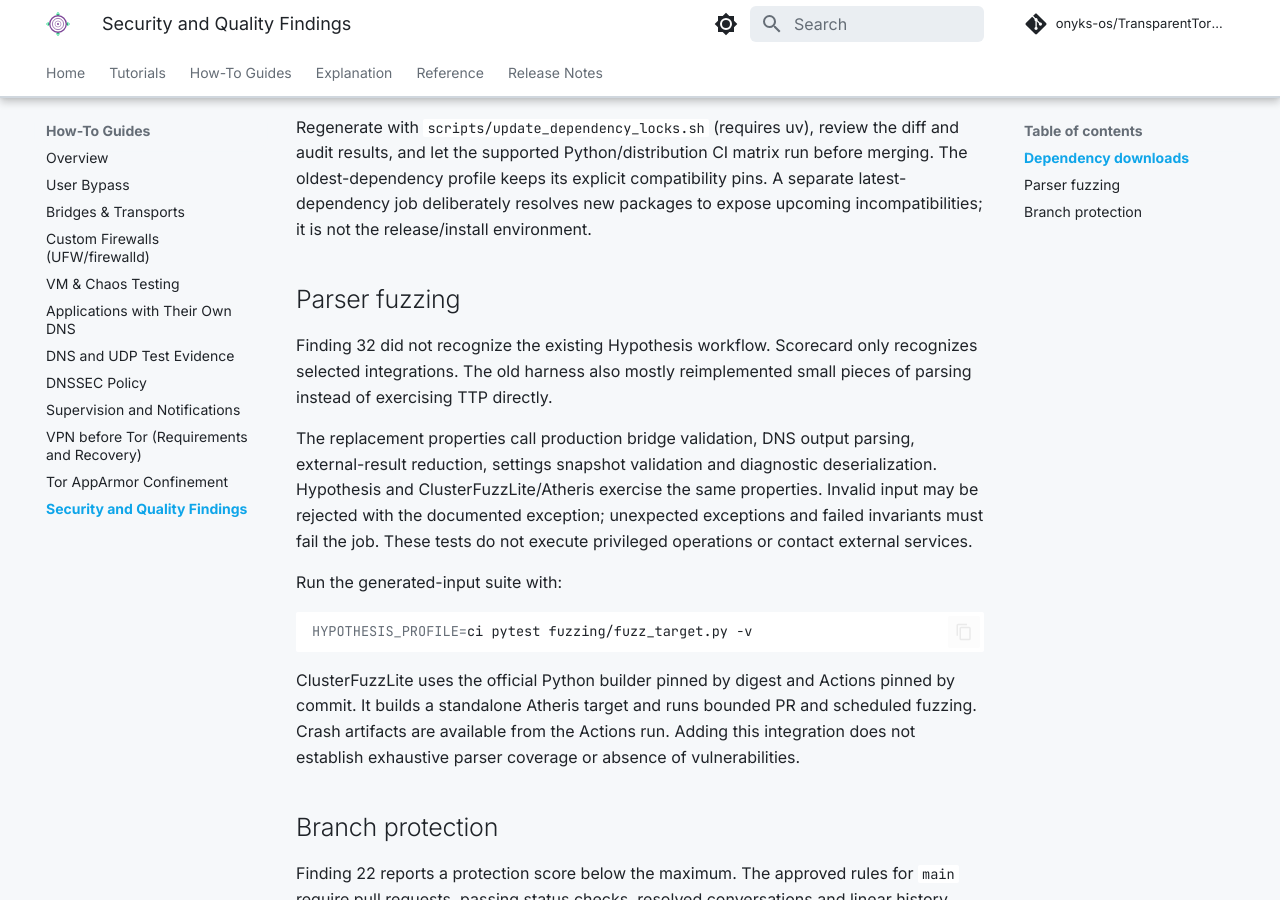
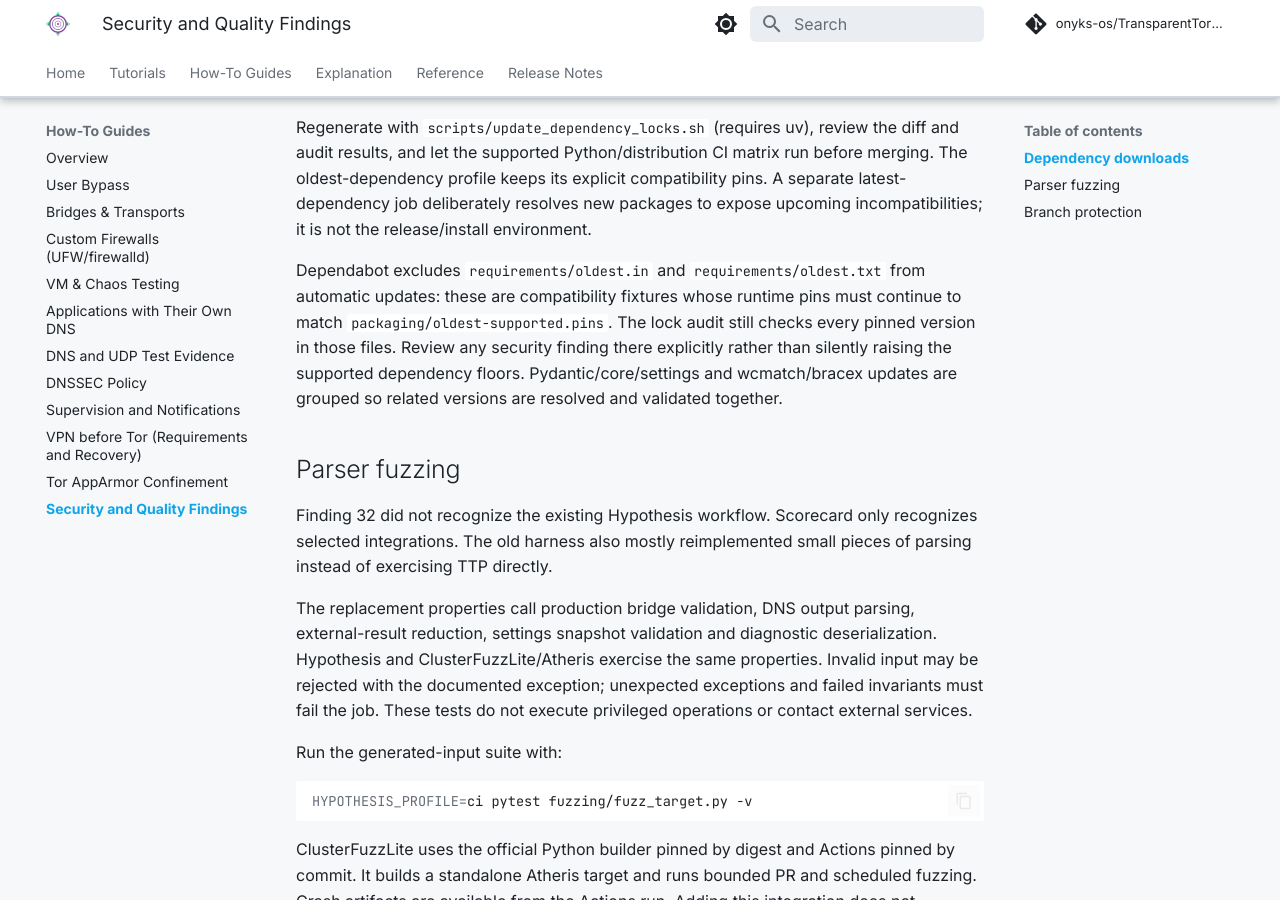
Before and after one commit to onyks-os/TransparentTorProxy, an MkDocs documentation site: the page built from docs/web/how-to/security-quality.md, in a window 1280 px wide and 900 px high, scrolled down 622 px. Built offline with MkDocs 1.6.1 and Material for MkDocs 9.7.7, drawn with Linux system fonts in a browser that asks for light colours; comment, search, counter and statistics services are not loaded.

Commit message:
Resolve Dependabot lock updates together and preserve compatibility fixtures (#145)
Signed-off-by: onyks-os <129986281+onyks-os@users.noreply.github.com>

```diff
--- a/docs/web/how-to/security-quality.md
+++ b/docs/web/how-to/security-quality.md
@@ -25,6 +25,14 @@ diff and audit results, and let the supported Python/distribution CI matrix run
 before merging. The oldest-dependency profile keeps its explicit compatibility
 pins. A separate latest-dependency job deliberately resolves new packages to
 expose upcoming incompatibilities; it is not the release/install environment.
+
+Dependabot excludes `requirements/oldest.in` and `requirements/oldest.txt`
+from automatic updates: these are compatibility fixtures whose runtime pins
+must continue to match `packaging/oldest-supported.pins`. The lock audit still
+checks every pinned version in those files. Review any security finding there
+explicitly rather than silently raising the supported dependency floors.
+Pydantic/core/settings and wcmatch/bracex updates are grouped so related
+versions are resolved and validated together.
 
 ## Parser fuzzing
 
```
Also changed, not shown: CHANGELOG.md (+4 -0 lines), DEPENDENCIES.md (+1 -1 lines), docs/web/release-notes/changelog.md (+4 -0 lines), 7 other files.
